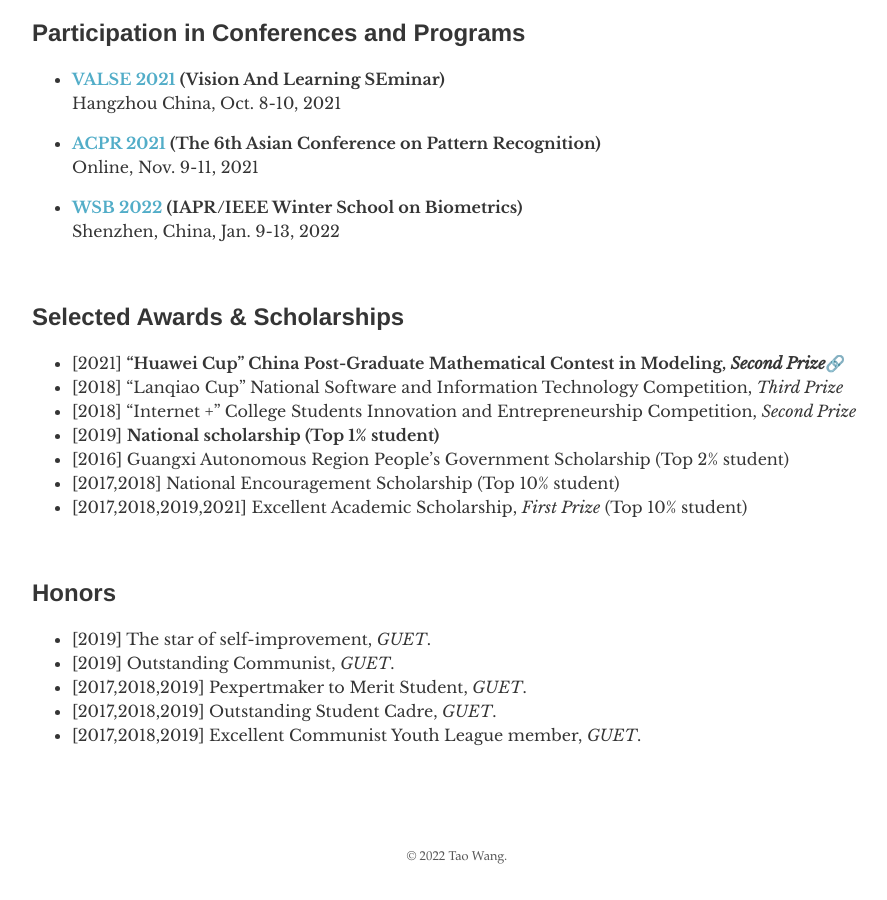
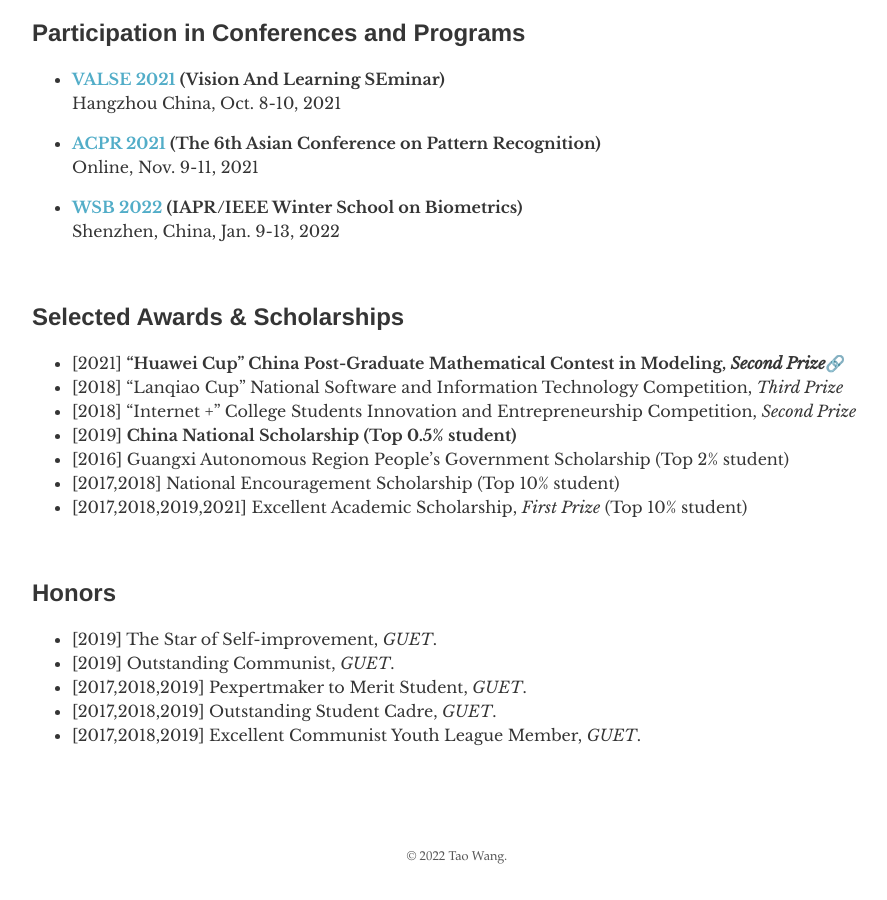
Before and after one commit to taovv/taovv.github.io, a Jekyll site: the page built from index.md, in a window 1280 px wide and 900 px high, scrolled down 1866 px. Shown: the whole window, without its empty margins (183-1070 px from the left). Built offline with Jekyll 4.4.1, drawn with Linux system fonts in a browser that asks for light colours; a script that is not in the unit is left out.

Commit message:
Update index.md

```diff
--- a/index.md
+++ b/index.md
@@ -72,7 +72,7 @@ Responsible for medical image segmentation algorithms in the project:
 - [2021] <b>"Huawei Cup" China Post-Graduate Mathematical Contest in Modeling, _Second Prize_</b>[🔗](https://taovv.github.io/assets/math_model.pdf)
 - [2018] "Lanqiao Cup" National Software and Information Technology Competition, _Third Prize_
 - [2018] "Internet +" College Students Innovation and Entrepreneurship Competition, _Second Prize_
-- [2019] <b>National scholarship (Top 1% student)</b>
+- [2019] <b>China National Scholarship (Top 0.5% student)</b>
 - [2016] Guangxi Autonomous Region People's Government Scholarship (Top 2% student)
 - [2017,2018] National Encouragement Scholarship (Top 10% student)
 - [2017,2018,2019,2021] Excellent Academic Scholarship, _First Prize_ (Top 10% student)
@@ -81,8 +81,8 @@ Responsible for medical image segmentation algorithms in the project:
 
 ## Honors
 
-- [2019] The star of self-improvement, _GUET_.
+- [2019] The Star of Self-improvement, _GUET_.
 - [2019] Outstanding Communist, _GUET_.
 - [2017,2018,2019] Pexpertmaker to Merit Student, _GUET_.
 - [2017,2018,2019] Outstanding Student Cadre, _GUET_.
-- [2017,2018,2019] Excellent Communist Youth League member, _GUET_.
+- [2017,2018,2019] Excellent Communist Youth League Member, _GUET_.
```
